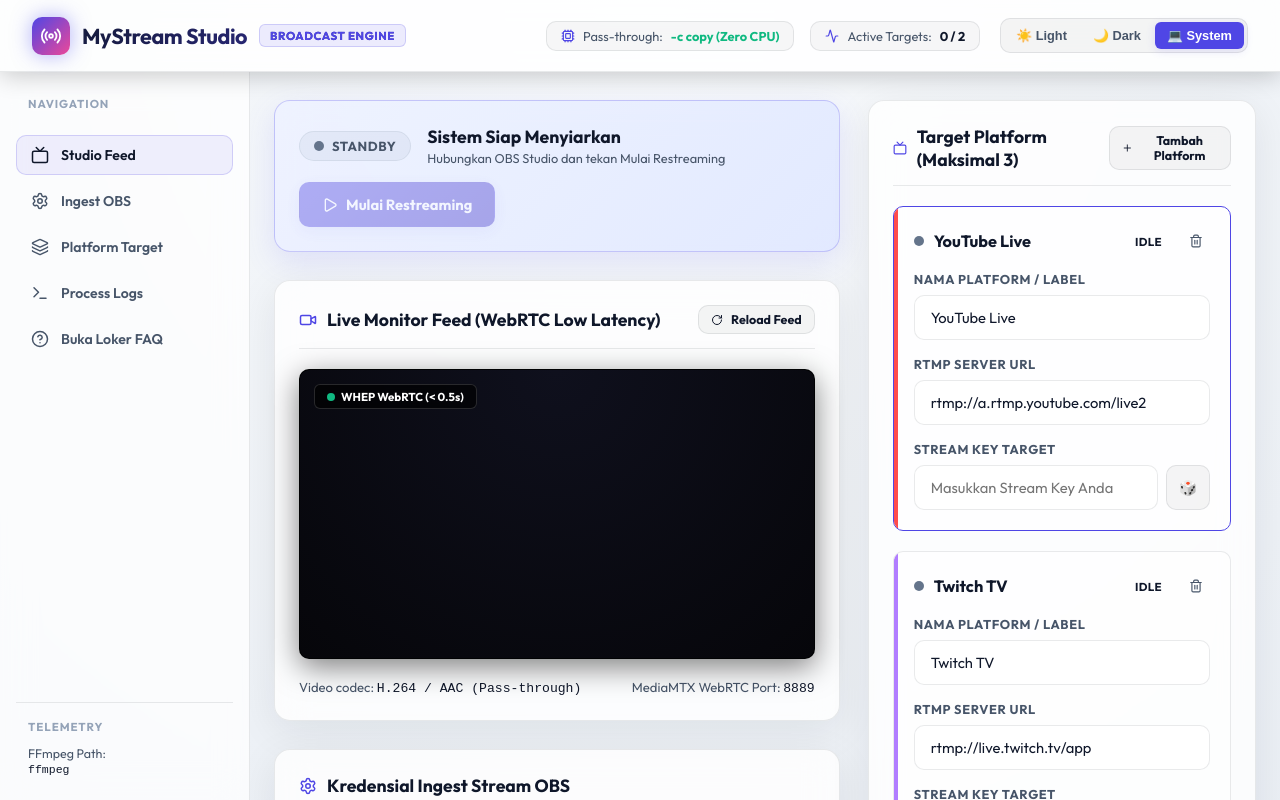
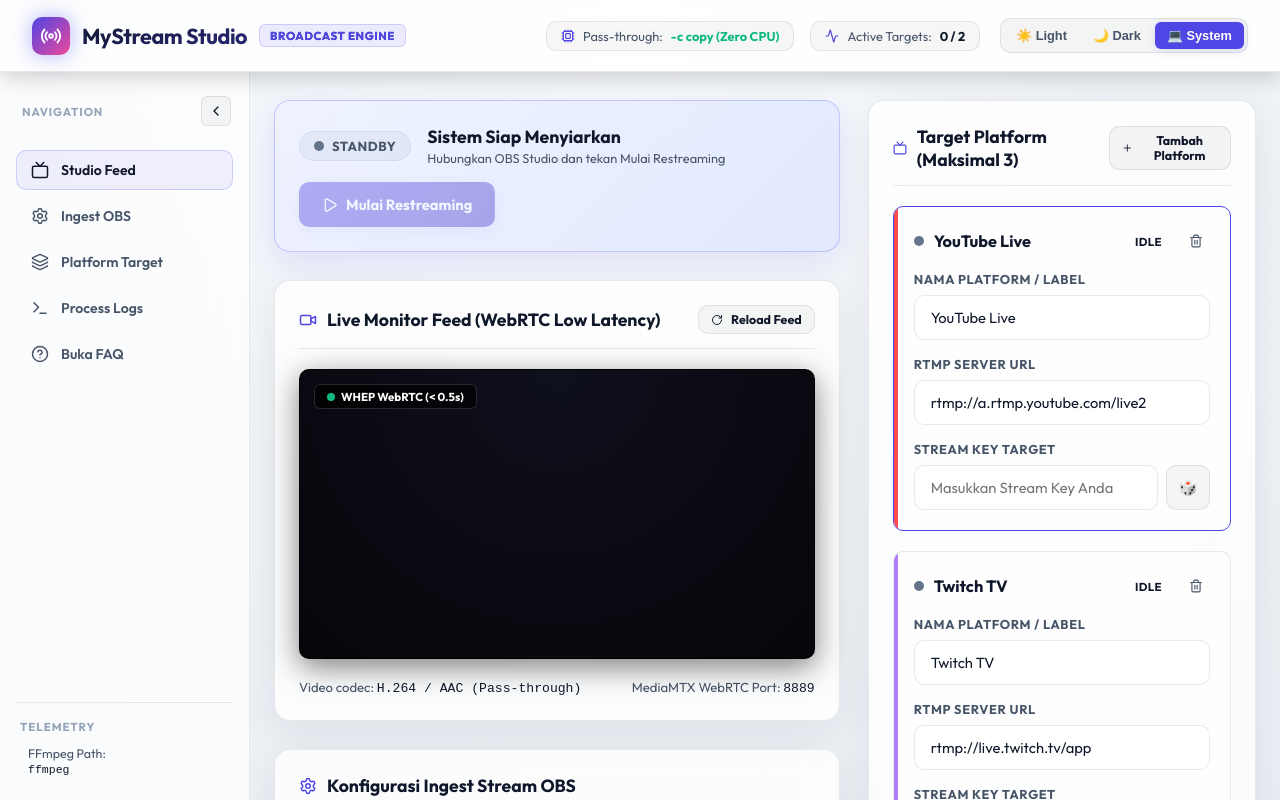
Before and after one commit to studentawangihti/mystream, a Next.js app: page / in a window 1280 px wide. Shown: the top 800 px of the page. Built offline with nearby package versions, Linux system fonts and the light colour scheme.

Commit message:
feat: single column vertical FAQ layout, remove word loker, add sidebar minimize toggle button

```diff
--- a/app/globals.css
+++ b/app/globals.css
@@ -225,6 +225,23 @@
   height: calc(100vh - 72px);
   overflow-y: auto;
   z-index: 90;
+  transition: width 0.3s cubic-bezier(0.4, 0, 0.2, 1), padding 0.3s cubic-bezier(0.4, 0, 0.2, 1);
+}
+
+.app-sidebar.minimized {
+  width: 72px;
+  padding: 24px 10px;
+}
+
+.app-sidebar.minimized .sidebar-section-title,
+.app-sidebar.minimized .sidebar-nav-text,
+.app-sidebar.minimized .sidebar-telemetry-text {
+  display: none;
+}
+
+.app-sidebar.minimized .sidebar-nav-item {
+  justify-content: center;
+  padding: 12px;
 }
 
 [data-theme='light'] .app-sidebar {
@@ -243,7 +260,7 @@
   color: var(--text-muted);
   text-transform: uppercase;
   letter-spacing: 0.08em;
-  padding: 0 12px;
+  padding: 0 4px;
 }
 
 .sidebar-nav-list {
@@ -611,7 +628,7 @@
   border-left-color: var(--primary);
 }
 
-/* Footer & FAQ Grid */
+/* Footer & Vertical Downward FAQ Layout */
 .app-footer {
   background-color: var(--bg-footer);
   border-top: 1px solid var(--border);
@@ -636,16 +653,11 @@
   gap: 10px;
 }
 
+/* Single Vertical Column Layout for FAQ */
 .faq-grid {
-  display: grid;
-  grid-template-columns: 1fr;
-  gap: 16px;
-}
-
-@media (min-width: 768px) {
-  .faq-grid {
-    grid-template-columns: 1fr 1fr;
-  }
+  display: flex;
+  flex-direction: column;
+  gap: 14px;
 }
 
 .faq-item {
@@ -709,7 +721,7 @@
   color: var(--text-muted);
 }
 
-/* FAQ Locker Modal System */
+/* FAQ Modal System */
 .faq-modal-overlay {
   position: fixed;
   top: 0;
@@ -733,7 +745,7 @@
   -webkit-backdrop-filter: blur(20px);
   border: 1px solid var(--border-hover);
   border-radius: var(--radius-lg);
-  max-width: 960px;
+  max-width: 860px;
   width: 100%;
   max-height: 85vh;
   display: flex;
--- a/app/page.tsx
+++ b/app/page.tsx
@@ -24,7 +24,9 @@
   Compass,
   Layers,
   FileText,
-  X
+  X,
+  ChevronLeft,
+  ChevronRight
 } from 'lucide-react';
 
 interface Destination {
@@ -80,10 +82,11 @@
   const [copiedServer, setCopiedServer] = useState<boolean>(false);
   const [copiedKey, setCopiedKey] = useState<boolean>(false);
 
-  // Auto-hiding header scroll states
+  // Auto-hiding header scroll states & sidebar minimize state
   const [showHeader, setShowHeader] = useState<boolean>(true);
   const [lastScrollY, setLastScrollY] = useState<number>(0);
   const [activeNav, setActiveNav] = useState<string>('studio');
+  const [isSidebarMinimized, setIsSidebarMinimized] = useState<boolean>(false);
 
   const logContainerRef = useRef<HTMLDivElement>(null);
 
@@ -447,62 +450,84 @@
         </div>
       </header>
 
-      {/* Body Wrapper with Left Sidebar */}
+      {/* Body Wrapper with Minimizable Left Sidebar */}
       <div className="app-body-wrapper">
         {/* Left Vertical Navigation Sidebar */}
-        <aside className="app-sidebar">
-          <div className="sidebar-section-title">Navigation</div>
+        <aside className={`app-sidebar ${isSidebarMinimized ? 'minimized' : ''}`}>
+          <div style={{ display: 'flex', alignItems: 'center', justifyContent: isSidebarMinimized ? 'center' : 'space-between', padding: '0 2px' }}>
+            {!isSidebarMinimized && <span className="sidebar-section-title">Navigation</span>}
+            <button
+              className="btn btn-secondary"
+              onClick={() => setIsSidebarMinimized(!isSidebarMinimized)}
+              style={{ padding: '6px', borderRadius: '6px' }}
+              title={isSidebarMinimized ? "Expand Sidebar" : "Minimize Sidebar"}
+            >
+              {isSidebarMinimized ? <ChevronRight size={16} /> : <ChevronLeft size={16} />}
+            </button>
+          </div>
 
           <ul className="sidebar-nav-list">
             <li>
               <a
                 className={`sidebar-nav-item ${activeNav === 'studio' ? 'active' : ''}`}
                 onClick={() => scrollToSection('sec-monitor')}
+                title="Studio Feed"
               >
-                <Tv size={18} /> Studio Feed
+                <Tv size={18} />
+                <span className="sidebar-nav-text">Studio Feed</span>
               </a>
             </li>
             <li>
               <a
                 className={`sidebar-nav-item ${activeNav === 'ingest' ? 'active' : ''}`}
                 onClick={() => scrollToSection('sec-ingest')}
+                title="Ingest OBS"
               >
-                <Settings size={18} /> Ingest OBS
+                <Settings size={18} />
+                <span className="sidebar-nav-text">Ingest OBS</span>
               </a>
             </li>
             <li>
               <a
                 className={`sidebar-nav-item ${activeNav === 'destinations' ? 'active' : ''}`}
                 onClick={() => scrollToSection('sec-destinations')}
+                title="Platform Target"
               >
-                <Layers size={18} /> Platform Target
+                <Layers size={18} />
+                <span className="sidebar-nav-text">Platform Target</span>
               </a>
             </li>
             <li>
               <a
                 className={`sidebar-nav-item ${activeNav === 'logs' ? 'active' : ''}`}
                 onClick={() => scrollToSection('sec-logs')}
+                title="Process Logs"
               >
-                <Terminal size={18} /> Process Logs
+                <Terminal size={18} />
+                <span className="sidebar-nav-text">Process Logs</span>
               </a>
             </li>
             <li>
               <a
                 className="sidebar-nav-item"
                 onClick={() => setIsFaqOpen(true)}
+                title="FAQ & Guide"
               >
-                <HelpCircle size={18} /> Buka Loker FAQ
+                <HelpCircle size={18} />
+                <span className="sidebar-nav-text">Buka FAQ</span>
               </a>
             </li>
           </ul>
 
-          <div style={{ marginTop: 'auto', paddingTop: '16px', borderTop: '1px solid var(--border)', display: 'flex', flexDirection: 'column', gap: '12px' }}>
-            <div className="sidebar-section-title">Telemetry</div>
-            <div style={{ fontSize: '0.78rem', color: 'var(--text-secondary)', padding: '0 12px' }}>
-              FFmpeg Path:<br/>
-              <code style={{ fontSize: '0.72rem', color: 'var(--text-primary)' }}>{ffmpegPath || 'detecting...'}</code>
+          {!isSidebarMinimized && (
+            <div style={{ marginTop: 'auto', paddingTop: '16px', borderTop: '1px solid var(--border)', display: 'flex', flexDirection: 'column', gap: '12px' }}>
+              <div className="sidebar-section-title">Telemetry</div>
+              <div className="sidebar-telemetry-text" style={{ fontSize: '0.78rem', color: 'var(--text-secondary)', padding: '0 12px' }}>
+                FFmpeg Path:<br/>
+                <code style={{ fontSize: '0.72rem', color: 'var(--text-primary)' }}>{ffmpegPath || 'detecting...'}</code>
+              </div>
             </div>
-          </div>
+          )}
         </aside>
 
         {/* Main Grid Content */}
@@ -594,7 +619,7 @@
             <div id="sec-ingest" className="card">
               <div className="card-title">
                 <Settings size={18} style={{ color: 'var(--primary)' }} />
-                <span>Kredensial Ingest Stream OBS</span>
+                <span>Konfigurasi Ingest Stream OBS</span>
               </div>
 
               <div style={{ display: 'grid', gridTemplateColumns: '1fr', gap: '16px' }}>
@@ -852,21 +877,21 @@
         </main>
       </div>
 
-      {/* Loker FAQ Modal Component */}
+      {/* FAQ Modal Component (Vertical downward stacking layout) */}
       {isFaqOpen && (
         <div className="faq-modal-overlay" onClick={() => setIsFaqOpen(false)}>
           <div className="faq-modal-card" onClick={(e) => e.stopPropagation()}>
             <div className="faq-modal-header">
               <h2 className="faq-title">
                 <HelpCircle size={22} style={{ color: 'var(--primary)' }} />
-                Loker FAQ & Support Guide
+                FAQ & Support Guide
               </h2>
               <button
                 className="btn btn-secondary"
                 style={{ padding: '6px 12px', fontSize: '0.82rem' }}
                 onClick={() => setIsFaqOpen(false)}
               >
-                <X size={16} /> Tutup Loker
+                <X size={16} /> Tutup FAQ
               </button>
             </div>
 
@@ -897,7 +922,7 @@
         <div className="footer-inner" style={{ display: 'flex', flexWrap: 'wrap', alignItems: 'center', justifyContent: 'space-between', gap: '16px' }}>
           <div style={{ display: 'flex', alignItems: 'center', gap: '12px' }}>
             <button className="btn btn-secondary" onClick={() => setIsFaqOpen(true)}>
-              <HelpCircle size={16} /> Buka Loker FAQ & Guide
+              <HelpCircle size={16} /> Buka FAQ & Guide
             </button>
             <a
               href="https://github.com/studentawangihti/mystream"
```
